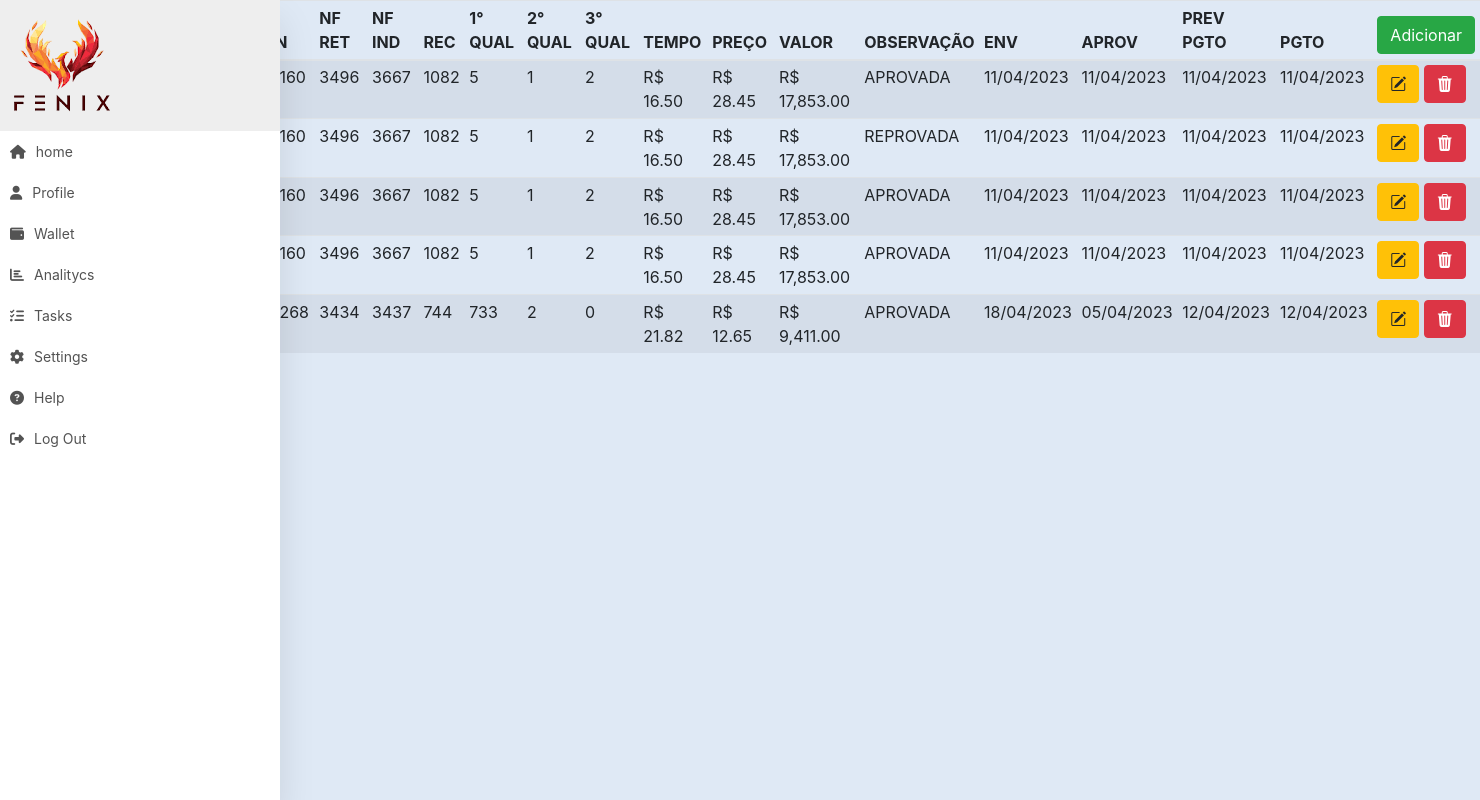
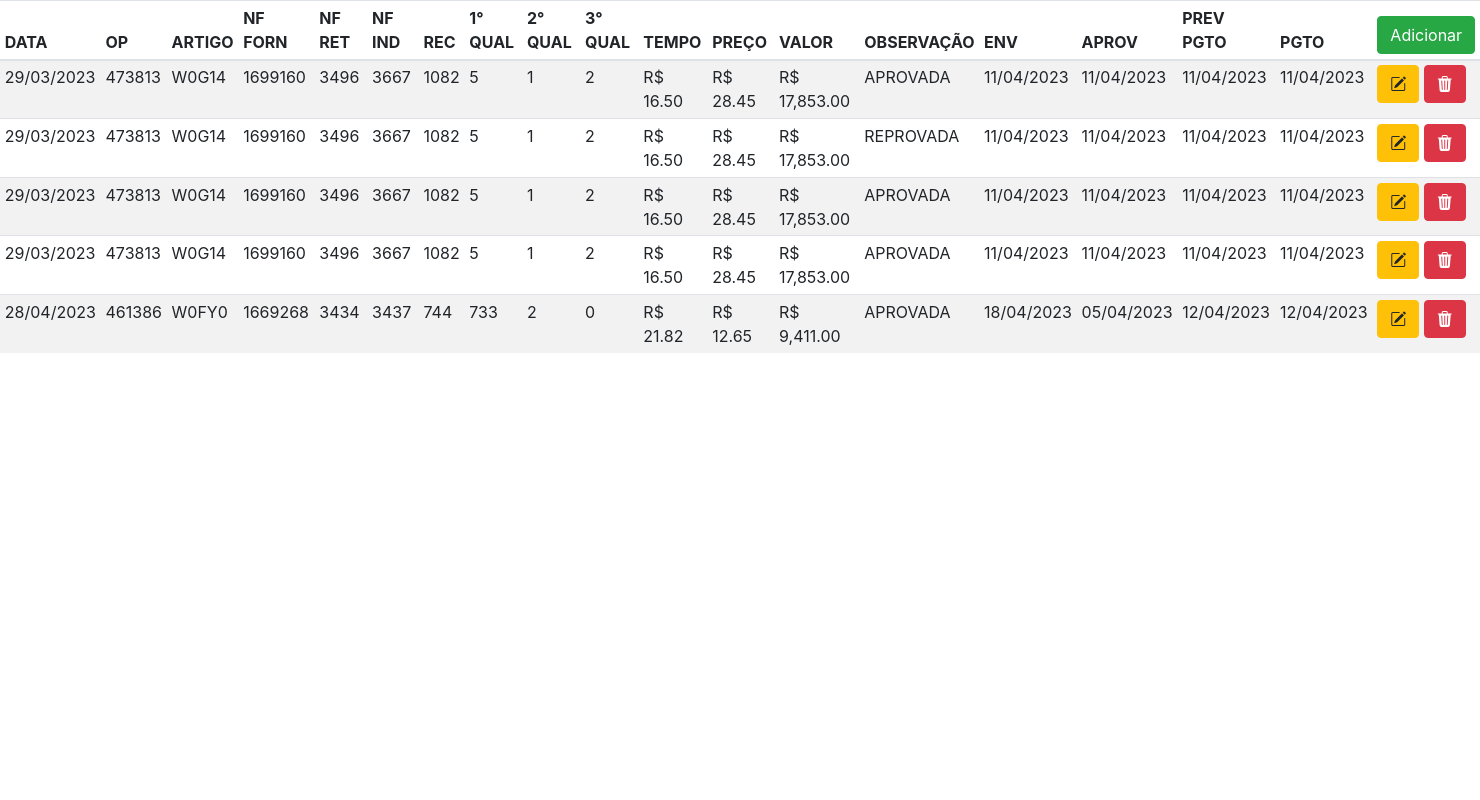
Before and after one commit to Pdr9/order-of-production, a Django app: page /inicio/ in a window 1480 px wide. Run offline with Django 4.2, Linux system fonts and the light colour scheme; data comes from the database, SQL or seed files in the repository; parts of the project's set-up code (start-up, migrations or seed data) failed here and were passed over.

Commit message:
remoçao da sidebar

```diff
--- a/core/templates/index.html
+++ b/core/templates/index.html
@@ -15,56 +15,6 @@
       <link rel="stylesheet" href="{% static 'css/style.css' %}">
    </head>
    <body>
-      <nav>
-         <ul>
-            <li>
-               <a href="#">
-               <img src="{% static 'img/fenix-logo.png'%} " alt="">
-               <span class="nav-item"></span>
-               </a>
-            </li>
-            <li>
-               <a href="#">
-               <i class="fa fa-home"></i>
-               <span class="nav-item">home</span></a>
-            </li>
-            <li>
-               <a href="#">
-               <i class="fa fa-user"></i>
-               <span class="nav-item">Profile</span></a>
-            </li>
-            <li>
-               <a href="#">
-               <i class="fa fa-wallet"></i>
-               <span class="nav-item">Wallet</span></a>
-            </li>
-            <li>
-               <a href="#">
-               <i class="fa fa-chart-bar"></i>
-               <span class="nav-item">Analitycs</span></a>
-            </li>
-            <li>
-               <a href="#">
-               <i class="fa fa-tasks"></i>
-               <span class="nav-item">Tasks</span></a>
-            </li>
-            <li>
-               <a href="#">
-               <i class="fa fa-cog"></i>
-               <span class="nav-item">Settings</span></a>
-            </li>
-            <li>
-               <a href="#">
-               <i class="fa fa-question-circle"></i>
-               <span class="nav-item">Help</span></a>
-            </li>
-            <li>
-               <a href="#">
-               <i class="fa fa-sign-out-alt"></i>
-               <span class="nav-item">Log Out</span></a>
-            </li>
-         </ul>
-      </nav>
       <div class="central-table">
       <table class="table table-striped table-condensed table-sm">
          <thead>
--- a/static/css/style.css
+++ b/static/css/style.css
@@ -1,79 +1,3 @@
-* {
-  margin: 0;
-  padding: 0;
-  outline: none;
-  border: none;
-  text-decoration: none;
-  box-sizing: border-box;
-}
-body{
-  background: #dfe9f5;
-}
-.logo{
-  text-align: center;
-  display: flex;
-  transition: all 0.5s ease;
-  margin: 10px 0 0 10px;
-}
-.logo img{
-  width: 50%;
-  height: 50%;
-  border-radius: 50%;
-}
-.logo span{
-  font-weight: bold;
-  padding: 15px;
-  font-size: 18px;
-  text-transform: uppercase;
-}
-
-nav{
-  position: absolute;
-  top: 0;
-  bottom: 0;
-  height: 100%;
-  background-color: #fff;
-  width: 90px;
-  overflow: hidden;
-  transition: width 0.2s linear;
-  box-shadow: 0 20px 35px rgba(0, 0, 0, 0.1);
-}
-nav a{
-  position: relative;
-  color: rgb(83, 83, 83);
-  font-size: 14px;
-  display: table;
-  width: 300px;
-  padding: 10px;
-}
-.fas{
-  width: 70px;
-  height: 40px;
-  top: 14px;
-  font-size: 20px;
-  text-align: center;
-}
-.nav-item{
-  position: relative;
-  margin-left: 10px;
-}
-a:hover{
-  background: #eee;
-}
-nav:hover{
-  width: 280px;
-  transition: all 0.5s ease;
-}
-.logout{
-  position: absolute;
-  bottom: 0;
-
-}
-table {
-  border-spacing: 100;
-  border-collapse: collapse;
-}
-
 td,
 th {
   padding: 0.5rem;
```
